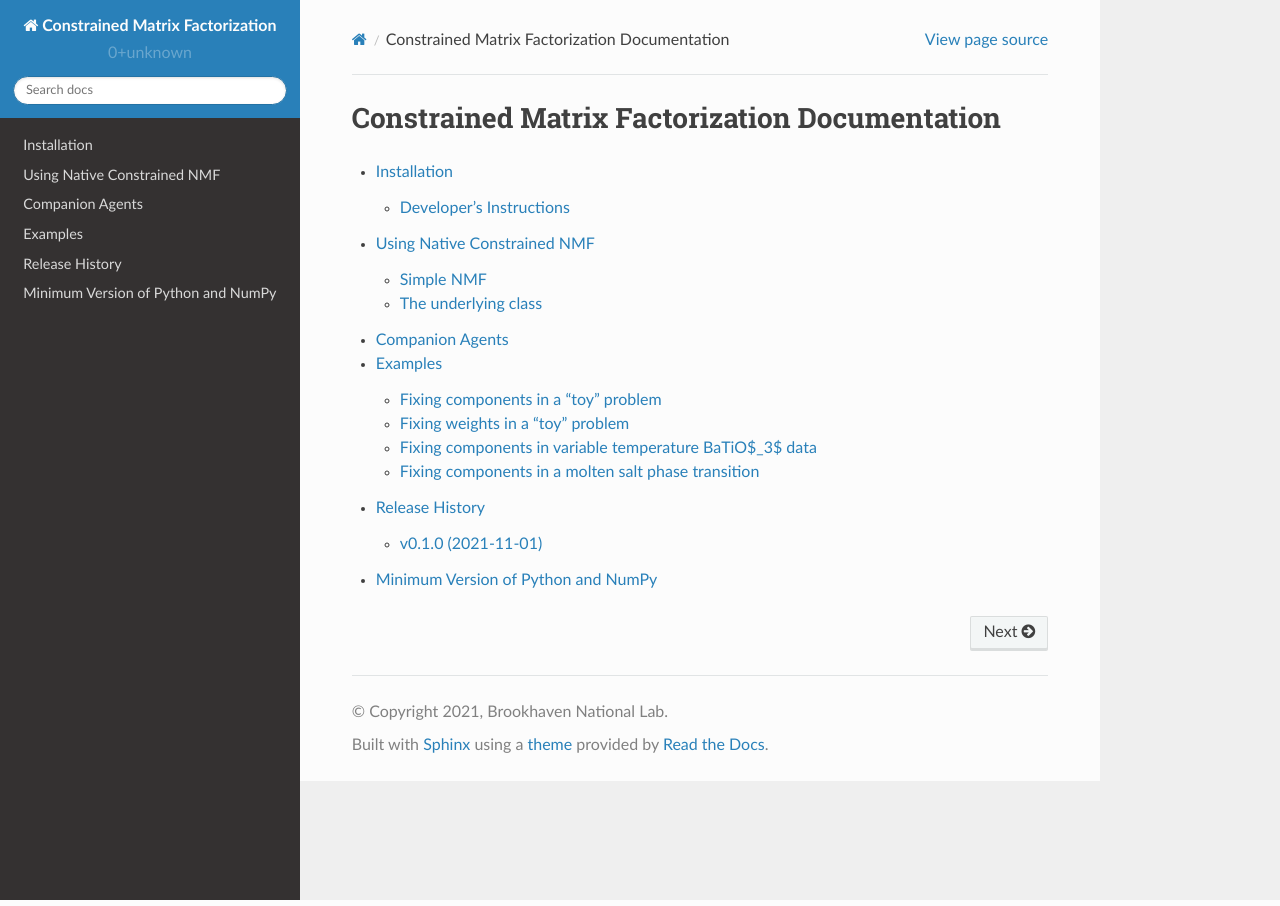
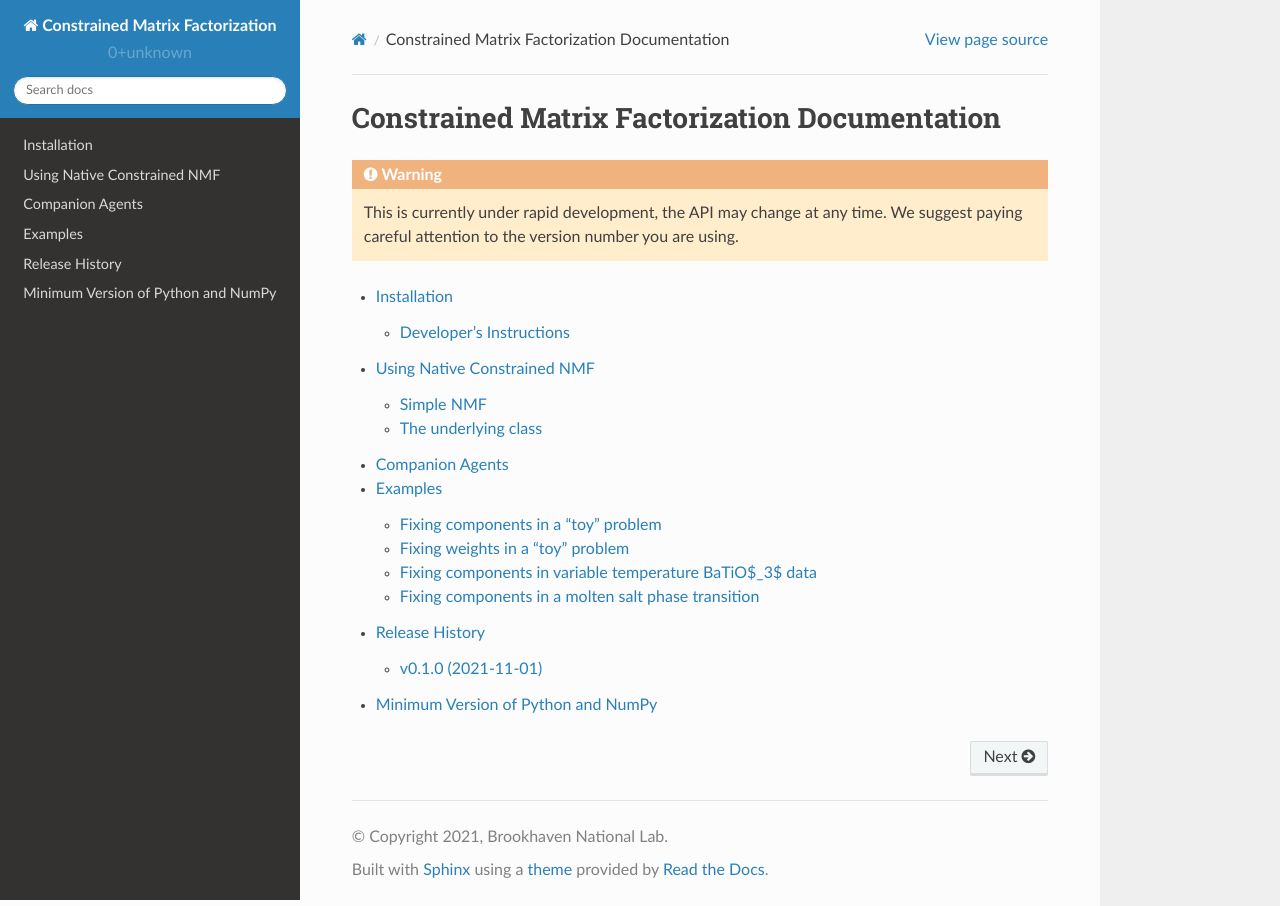
Before and after one commit to NSLS-II/constrained-matrix-factorization, a Sphinx documentation site: the page built from docs/source/index.rst, in a window 1280 px wide. Built offline with Sphinx 7.4.7 and the Read the Docs theme 2.0.0, drawn with Linux system fonts in a browser that asks for light colours.

Commit message:
Moving warning.

```diff
--- a/docs/source/index.rst
+++ b/docs/source/index.rst
@@ -5,6 +5,10 @@
 
 Constrained Matrix Factorization Documentation
 ==============================================
+.. warning::
+
+   This is currently under rapid development, the API may change at
+   any time. We suggest paying careful attention to the version number you are using.
 
 .. toctree::
    :maxdepth: 2
--- a/docs/source/installation.rst
+++ b/docs/source/installation.rst
@@ -7,11 +7,6 @@ At the command line::
     $ pip install constrained-matrix-factorization
 
 
-
-.. warning::
-
-   This is currently under rapid development, the API may change at
-   any time.
 
 Developer's Instructions
 ------------------------
```
